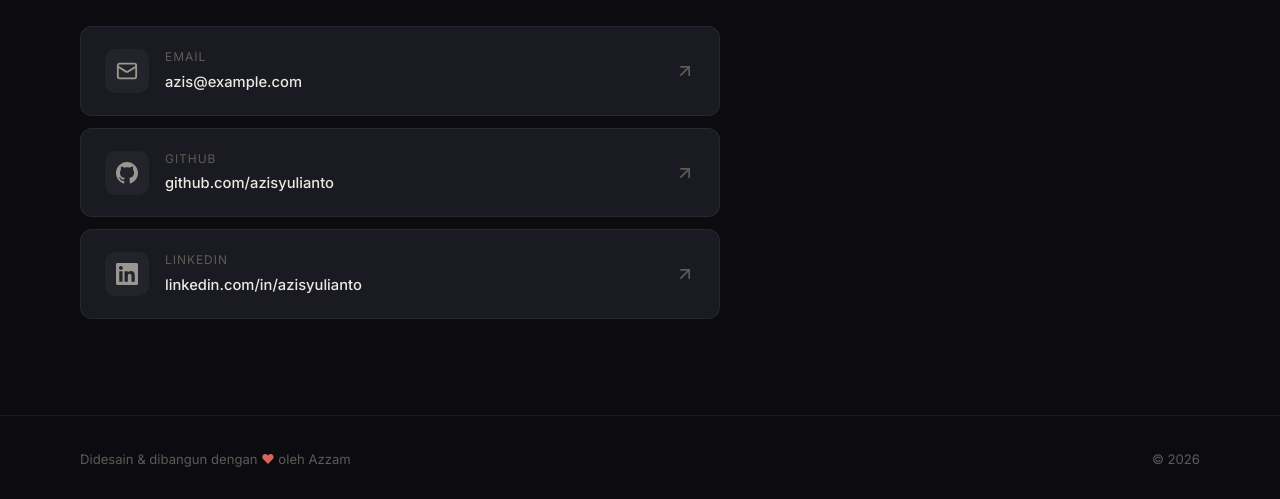
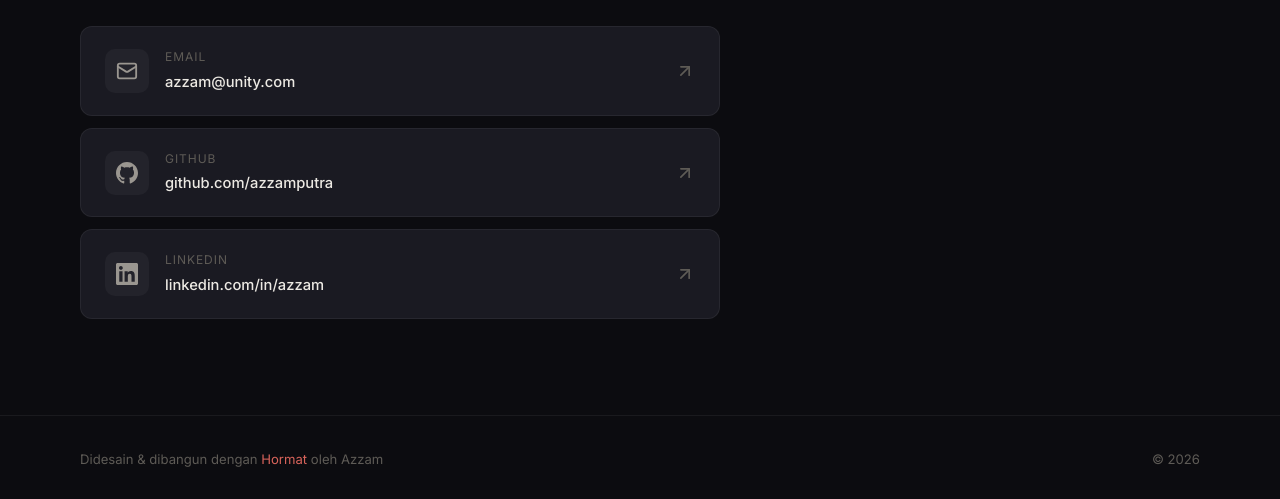
Before and after one commit to fahz-devoffc/portfolio-member, a plain HTML site: page index.html in a window 1280 px wide. Shown: the part 4845-5344 px from the top of the page. Drawn offline with Linux system fonts and the light colour scheme.

Commit message:
Update index.html

```diff
--- a/index.html
+++ b/index.html
@@ -449,7 +449,7 @@
             </span>
             <span class="contact-link-text">
               <span class="contact-link-label">Email</span>
-              <span class="contact-link-value">azis@example.com</span>
+              <span class="contact-link-value">azzam@unity.com</span>
             </span>
             <svg class="contact-arrow" width="20" height="20" viewBox="0 0 24 24" fill="none" stroke="currentColor" stroke-width="2" stroke-linecap="round" stroke-linejoin="round"><line x1="7" y1="17" x2="17" y2="7"/><polyline points="7 7 17 7 17 17"/></svg>
           </a>
@@ -459,7 +459,7 @@
             </span>
             <span class="contact-link-text">
               <span class="contact-link-label">GitHub</span>
-              <span class="contact-link-value">github.com/azisyulianto</span>
+              <span class="contact-link-value">github.com/azzamputra</span>
             </span>
             <svg class="contact-arrow" width="20" height="20" viewBox="0 0 24 24" fill="none" stroke="currentColor" stroke-width="2" stroke-linecap="round" stroke-linejoin="round"><line x1="7" y1="17" x2="17" y2="7"/><polyline points="7 7 17 7 17 17"/></svg>
           </a>
@@ -469,7 +469,7 @@
             </span>
             <span class="contact-link-text">
               <span class="contact-link-label">LinkedIn</span>
-              <span class="contact-link-value">linkedin.com/in/azisyulianto</span>
+              <span class="contact-link-value">linkedin.com/in/azzam</span>
             </span>
             <svg class="contact-arrow" width="20" height="20" viewBox="0 0 24 24" fill="none" stroke="currentColor" stroke-width="2" stroke-linecap="round" stroke-linejoin="round"><line x1="7" y1="17" x2="17" y2="7"/><polyline points="7 7 17 7 17 17"/></svg>
           </a>
@@ -483,7 +483,7 @@
     <div class="container">
       <div class="footer-inner">
         <p class="footer-text">
-          Didesain & dibangun dengan <span class="footer-heart">♥</span> oleh Azzam
+          Didesain & dibangun dengan <span class="footer-heart">Hormat</span> oleh Azzam
         </p>
         <p class="footer-year">© 2026</p>
       </div>
```
